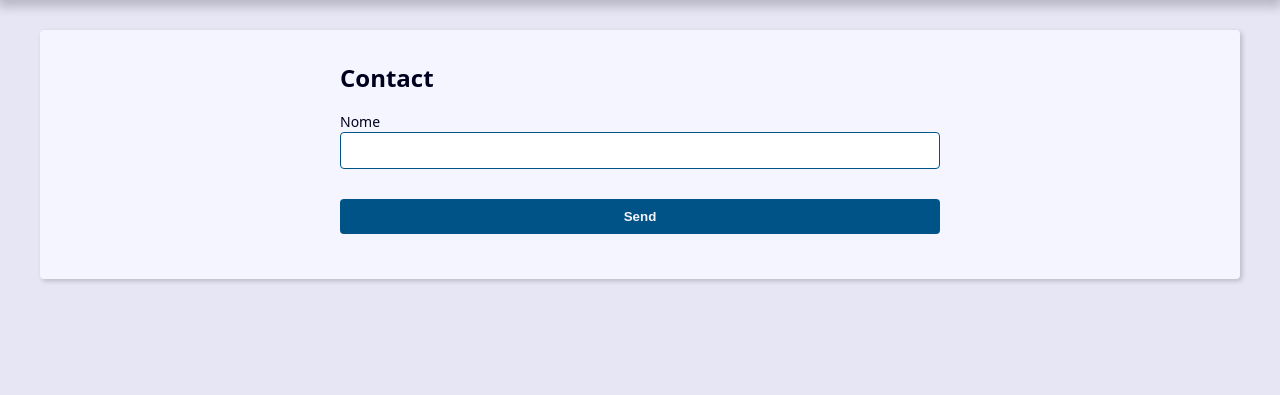
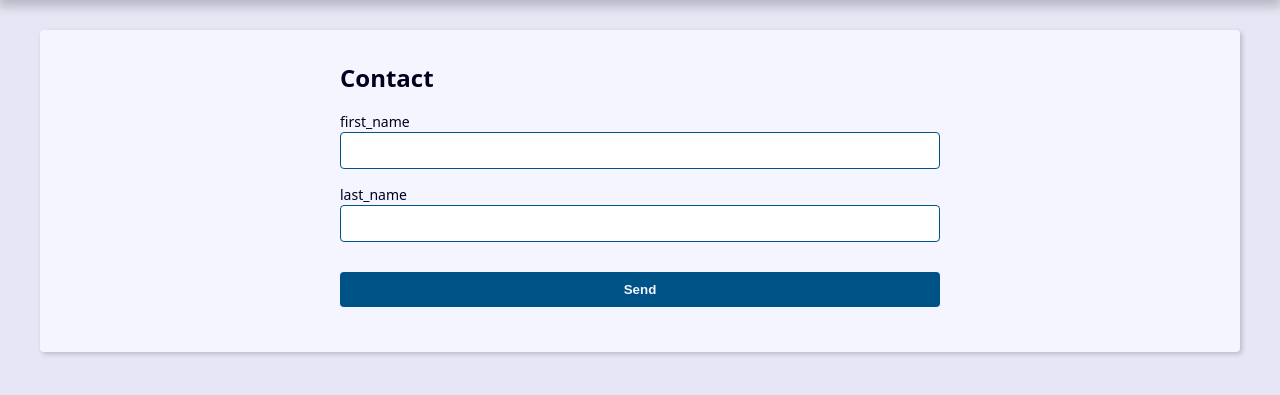
Before and after one commit to Juanhen10/schedule, a Django app: page /contact/create/ in a window 1280 px wide. Shown: the part 239-634 px from the top of the page. Run offline with Django 4.2, Linux system fonts and the light colour scheme.

Commit message:
request method post

```diff
--- a/contact/templates/contact/create.html
+++ b/contact/templates/contact/create.html
@@ -6,15 +6,21 @@
     <h2>Contact</h2>
 
     <form
-      action=""
+      action="{% url 'contact:create' %}"
       method="POST"
       enctype="multipart/form-data"
     >
 
+    {% csrf_token %}
+
       <div class="form-content">
         <div class="form-group">
-          <label for="id_first_name">Nome</label>
+          <label for="id_first_name">first_name</label>
           <input type="text" name="first_name" maxlength="255" id="id_first_name">
+        </div>
+        <div class="form-group">
+          <label for="id_first_name">last_name</label>
+          <input type="text" name="last_name" maxlength="255" id="id_first_name">
         </div>
       </div>
 
--- a/contact/views/contact_forms.py
+++ b/contact/views/contact_forms.py
@@ -6,7 +6,12 @@ from contact.models import Contact
 
 
 def create(request):
-
+    if request.method == 'POST':
+        print()
+        print(request.method)
+        print(request.POST.get('first_name'))
+        print(request.POST.get('last_name'))
+        print()
     context = {
 
     }
```
